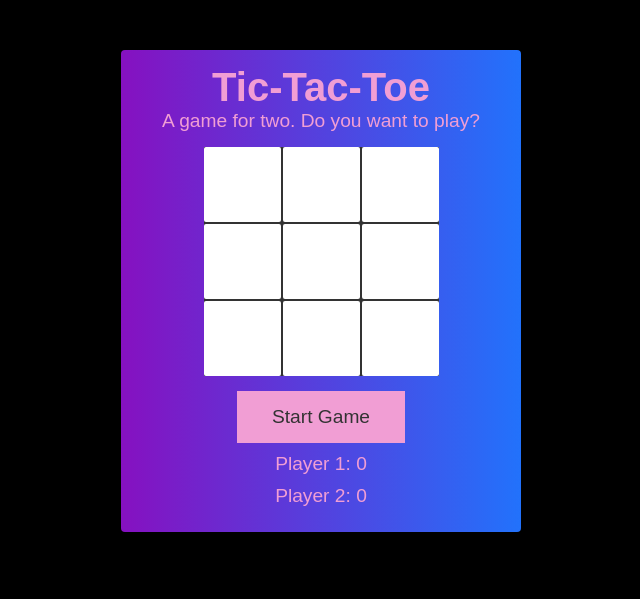
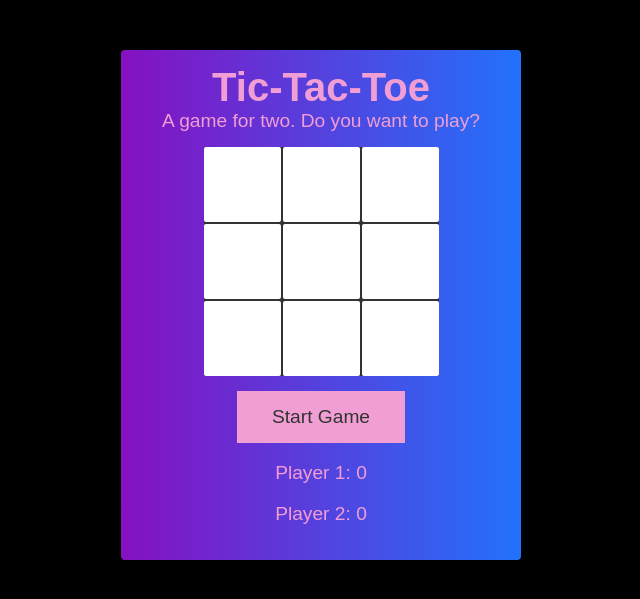
Before and after one commit to ThinkerDreamer/animated-spoon, a Jekyll site: the page tic-tac-toe/index.html, which Jekyll copies as it is, in a window 1280 px wide. Shown: the top 599 px of the page, without its empty margins (319-959 px from the left). Built offline with Jekyll 4.4.1, drawn with Linux system fonts in a browser that asks for light colours.

Commit message:
add class btn, rename player cls scoreboard-player

```diff
--- a/tic-tac-toe/index.html
+++ b/tic-tac-toe/index.html
@@ -15,8 +15,8 @@
                 <h2 id="modal-h2">Who is playing?</h2>
                 <form>
                     <div class="flex-row">
-                        <button id="human-vs-human" class="vs-btn" type="button">Two humans</button>
-                        <button id="human-vs-computer" class="vs-btn" type="button">Human vs. computer</button>
+                        <button id="human-vs-human" class="vs-btn btn" type="button">Two humans</button>
+                        <button id="human-vs-computer" class="vs-btn btn" type="button">Human vs. computer</button>
                     </div>
                     <div class="flex-row">
                         <div class="p-2 text-center player-name-input">
@@ -30,7 +30,7 @@
                     </div> <!-- End flex-row -->
 
                     <div class="text-center">
-                        <button id="name-submit">Let's go!</button>
+                        <button id="name-submit" class="btn">Let's go!</button>
                     </div>
                 </form>
             </div> <!-- End modal -->
@@ -58,13 +58,13 @@
                         <button id="8" class="square"> </button>
                     </div> <!-- End buttons -->
                 </div> <!-- End board -->
-                <button id="new-game">Start Game</button>
-                <button id="reset">Play Again</button>
+                <button id="new-game" class="btn">Start Game</button>
+                <button id="reset" class="btn">Play Again</button>
                 <div id="scoreboard">
-                    <p class="player">
+                    <p class="scoreboard-player">
                         <span class="name" id="player1Name">Player 1</span>: <span class="score" id="player1Score">0</span>
                     </p>
-                    <p class="player">
+                    <p class="scoreboard-player">
                         <span class="name" id="player2Name">Player 2</span>: <span class="score" id="player2Score">0</span>
                     </p>
                 </div>
```
